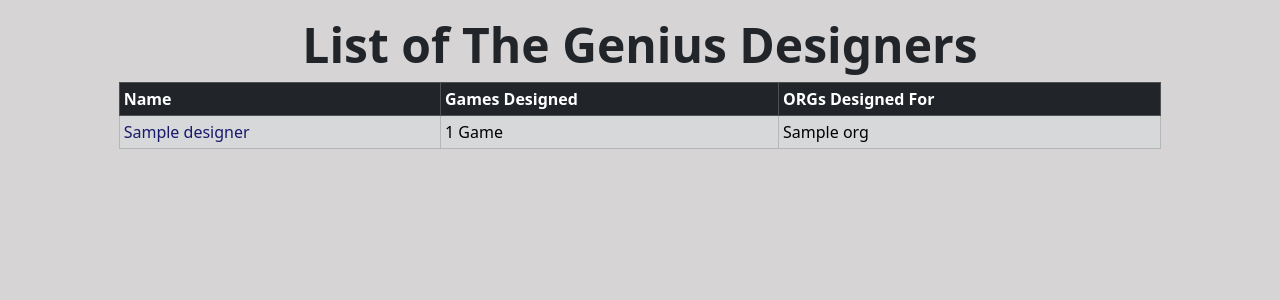
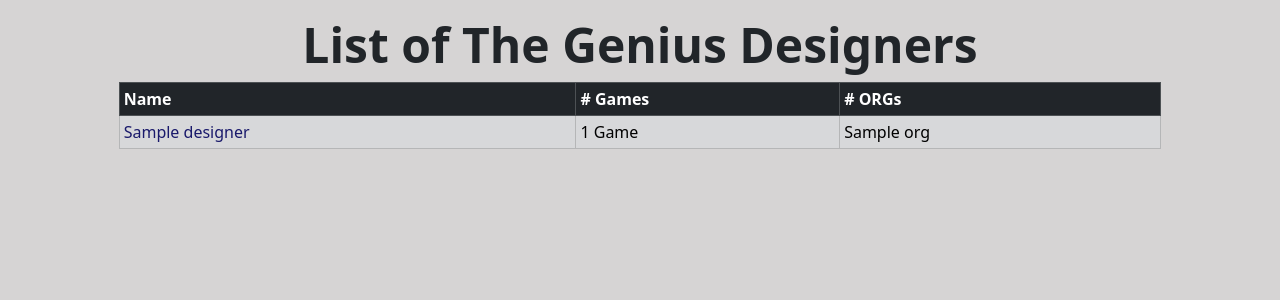
Before and after one commit to MarcerCyoon/TheGeniusRepository, a Django app: page /repository/designers/ in a window 1280 px wide. Shown: the part 56-356 px from the top of the page. Run offline with Django 4.2, Linux system fonts and the light colour scheme; tables that the repository leaves empty hold one stand-in row (values such as "Sample post"); parts of the project's set-up code (start-up, migrations or seed data) failed here and were passed over; some libraries are stand-ins or nearby versions.

Commit message:
better column headers

```diff
--- a/catalog/templates/catalog/designer_list.html
+++ b/catalog/templates/catalog/designer_list.html
@@ -22,8 +22,8 @@
 		<thead class="table-dark">
 			<tr>
 				<th>Name</th>
-				<th>Games Designed</th>
-				<th>ORGs Designed For</th>
+				<th># Games</th>
+				<th># ORGs</th>
 			</tr>
 		</thead>
 	{% for designer in sorted_designer_list %}
```
